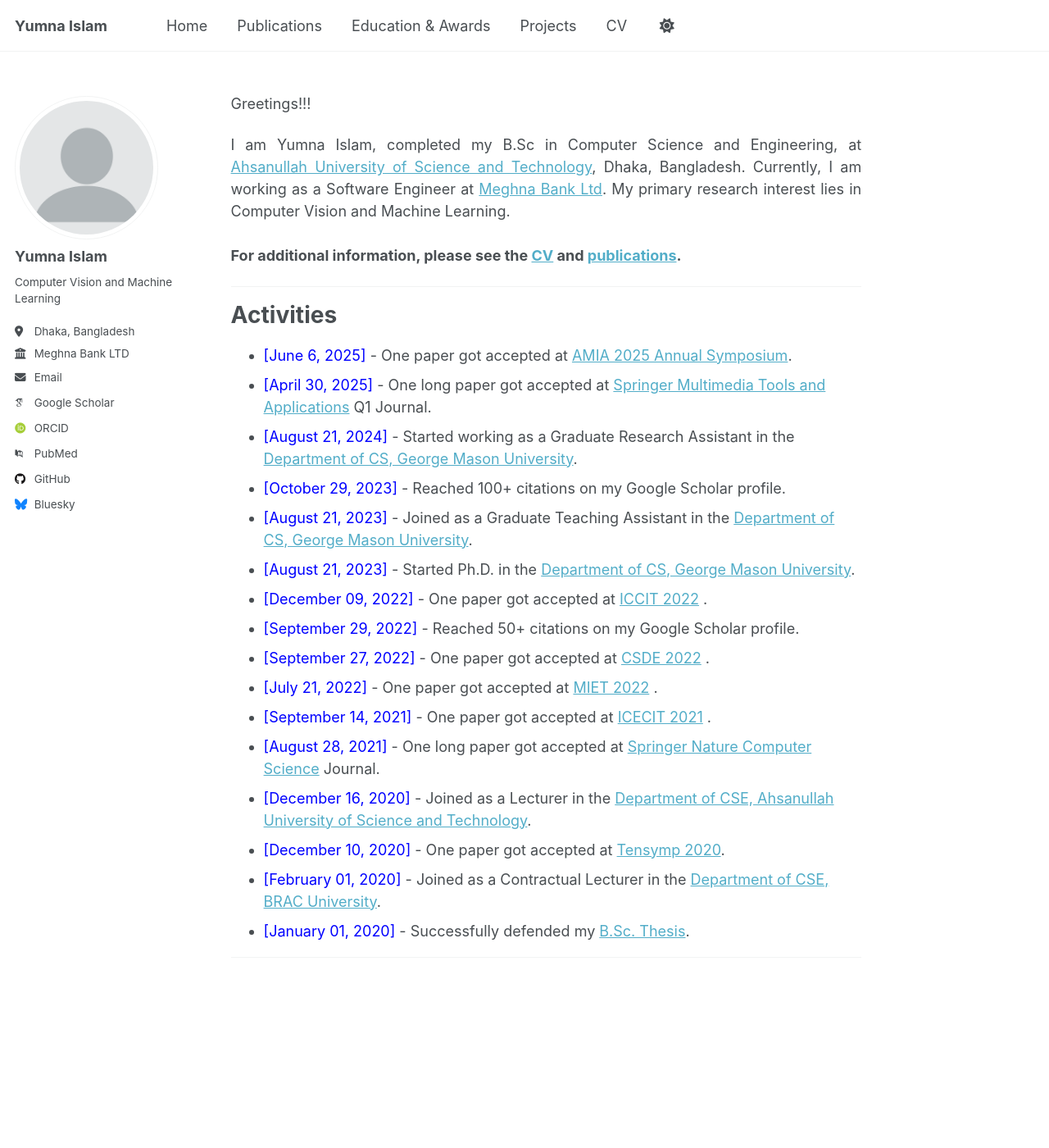
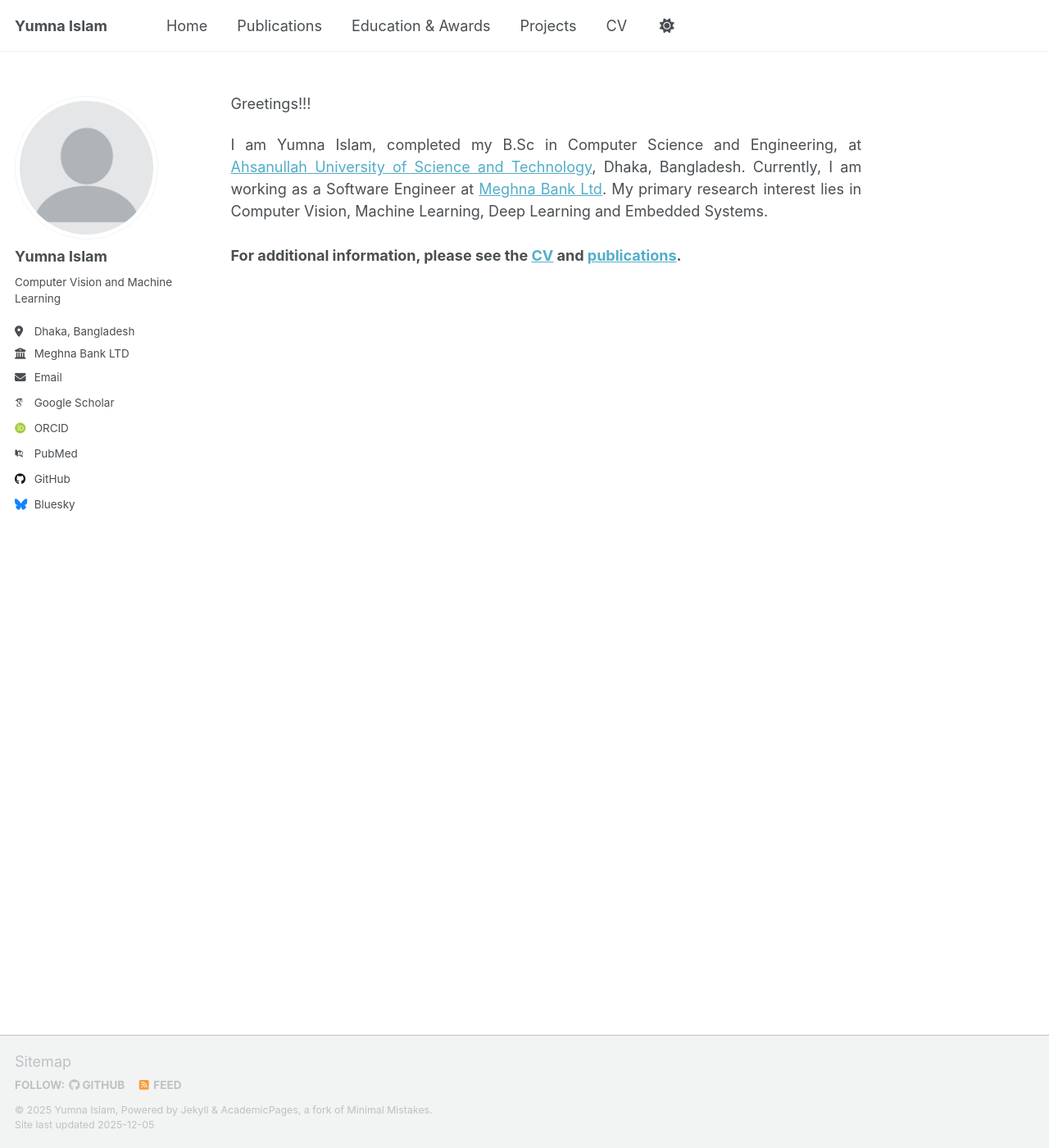
Before and after one commit to Yumna46/yumna.github.io, a Jekyll site: the page built from _pages/about.md, in a window 1280 px wide and 1400 px high. Shown: the whole window at 82% size. Built offline with Jekyll 4.4.1, drawn with Linux system fonts in a browser that asks for light colours; some web fonts are replaced; a script that is not in the unit is left out.

Commit message:
Update about.md

```diff
--- a/_pages/about.md
+++ b/_pages/about.md
@@ -11,32 +11,6 @@ Greetings!!!
 
 <div style="text-align: justify">
 
-I am Yumna Islam, completed my B.Sc in Computer Science and Engineering, at <a href="https://www.aust.edu/">Ahsanullah University of Science and Technology</a>, Dhaka, Bangladesh. Currently, I am working as a Software Engineer at <a href="https://www.meghnabank.com.bd">Meghna Bank Ltd</a>. My primary research interest lies in Computer Vision and Machine Learning.<br /><br /></div>
+I am Yumna Islam, completed my B.Sc in Computer Science and Engineering, at <a href="https://www.aust.edu/">Ahsanullah University of Science and Technology</a>, Dhaka, Bangladesh. Currently, I am working as a Software Engineer at <a href="https://www.meghnabank.com.bd">Meghna Bank Ltd</a>. My primary research interest lies in Computer Vision, Machine Learning, Deep Learning and Embedded Systems.<br /><br /></div>
 
-**For additional information, please see the [CV](https://Farzad-1996.github.io/cv/) and [publications](https://Farzad-1996.github.io/publications/).**
-
-
------------
-
-
-# Activities
-* <span style="color:Blue"> [June 6, 2025] </span> - One paper got accepted at [AMIA 2025 Annual Symposium](https://amia.org/education-events/amia-2025-annual-symposium).
-* <span style="color:Blue"> [April 30, 2025] </span> - One long paper got accepted at [Springer Multimedia Tools and Applications](https://link.springer.com/article/10.1007/s11042-025-20842-x) Q1 Journal.
-* <span style="color:Blue"> [August 21, 2024] </span> - Started working as a Graduate Research Assistant in the [Department of CS, George Mason University](https://www.gmu.edu/).
-* <span style="color:Blue"> [October 29, 2023] </span> - Reached 100+ citations on my Google Scholar profile.
-* <span style="color:Blue"> [August 21, 2023] </span> - Joined as a Graduate Teaching Assistant in the [Department of CS, George Mason University](https://www.gmu.edu/).
-* <span style="color:Blue"> [August 21, 2023] </span> - Started Ph.D. in the [Department of CS, George Mason University](https://www.gmu.edu/).
-* <span style="color:Blue"> [December 09, 2022] </span> - One paper got accepted at [ICCIT 2022](https://iccit.org.bd/2022/) .
-* <span style="color:Blue"> [September 29, 2022] </span> - Reached 50+ citations on my Google Scholar profile.
-* <span style="color:Blue"> [September 27, 2022] </span> - One paper got accepted at [CSDE 2022](https://ieee-csde.org/csde2022) .
-* <span style="color:Blue"> [July 21, 2022] </span> - One paper got accepted at [MIET 2022](https://confmiet.org/) .
-* <span style="color:Blue"> [September 14, 2021] </span> - One paper got accepted at [ICECIT 2021](https://conference.ku.ac.bd/ICECIT/2021/) .
-* <span style="color:Blue"> [August 28, 2021] </span> - One long paper got accepted at [Springer Nature Computer Science](https://link.springer.com/article/10.1007/s42979-021-00823-1) Journal.
-* <span style="color:Blue"> [December 16, 2020] </span> - Joined as a Lecturer in the [Department of CSE, Ahsanullah University of Science and Technology](http://aust.edu/).
-* <span style="color:Blue"> [December 10, 2020] </span> - One paper got accepted at [Tensymp 2020](http://tensymp2020.com/).
-* <span style="color:Blue"> [February 01, 2020] </span> - Joined as a Contractual Lecturer in the [Department of CSE, BRAC University](https://www.bracu.ac.bd/).
-* <span style="color:Blue"> [January 01, 2020]  </span> - Successfully defended my [B.Sc. Thesis](https://Farzad-1996.github.io/files/Farzad_B.Sc._Thesis.pdf).
-
-<script type="text/javascript" src="//rf.revolvermaps.com/0/0/8.js?i=52vxgbx02tg&amp;m=0&amp;c=ff0000&amp;cr1=ffffff&amp;f=arial&amp;l=33" async="async"></script>
-
------------
+**For additional information, please see the [CV](https://yumna46.github.io/yumna.github.io/cv/) and [publications](https://yumna46.github.io/yumna.github.io/publications/).**
```
